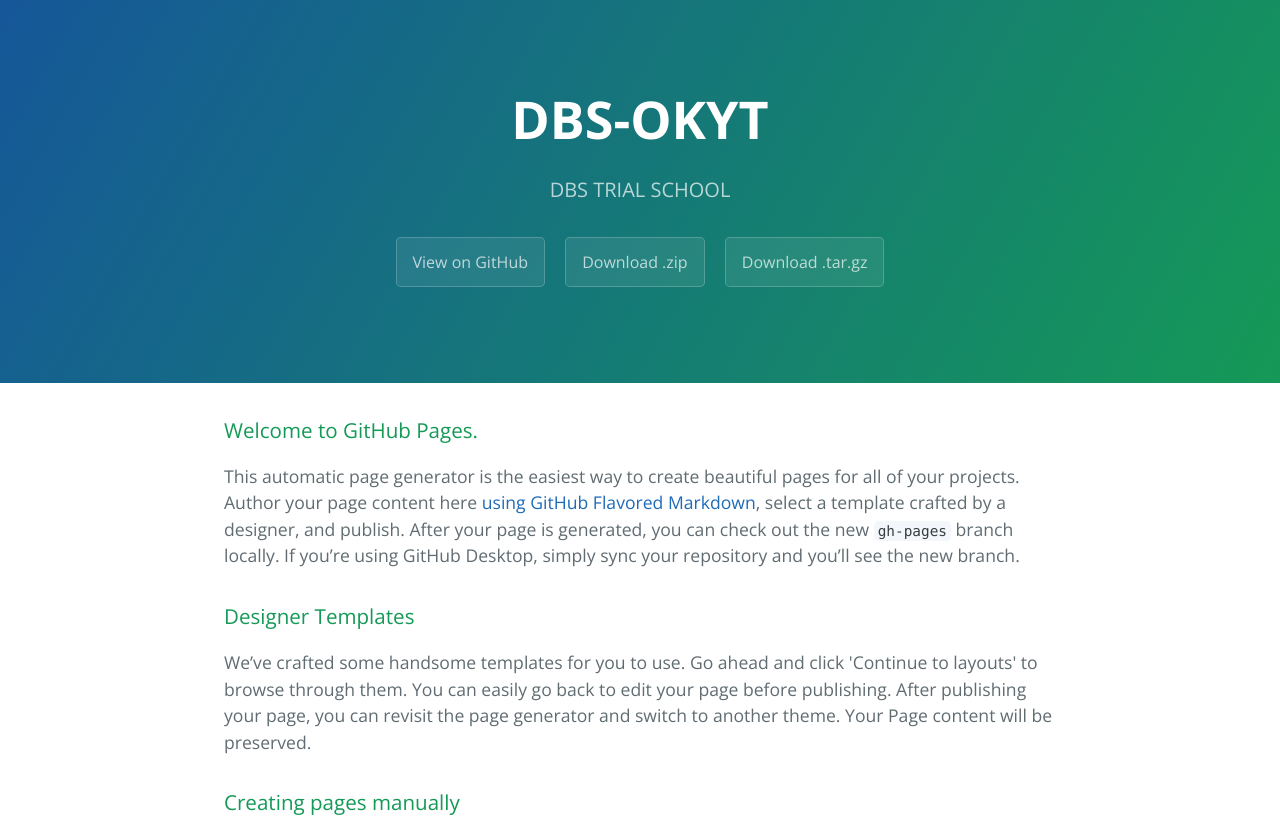
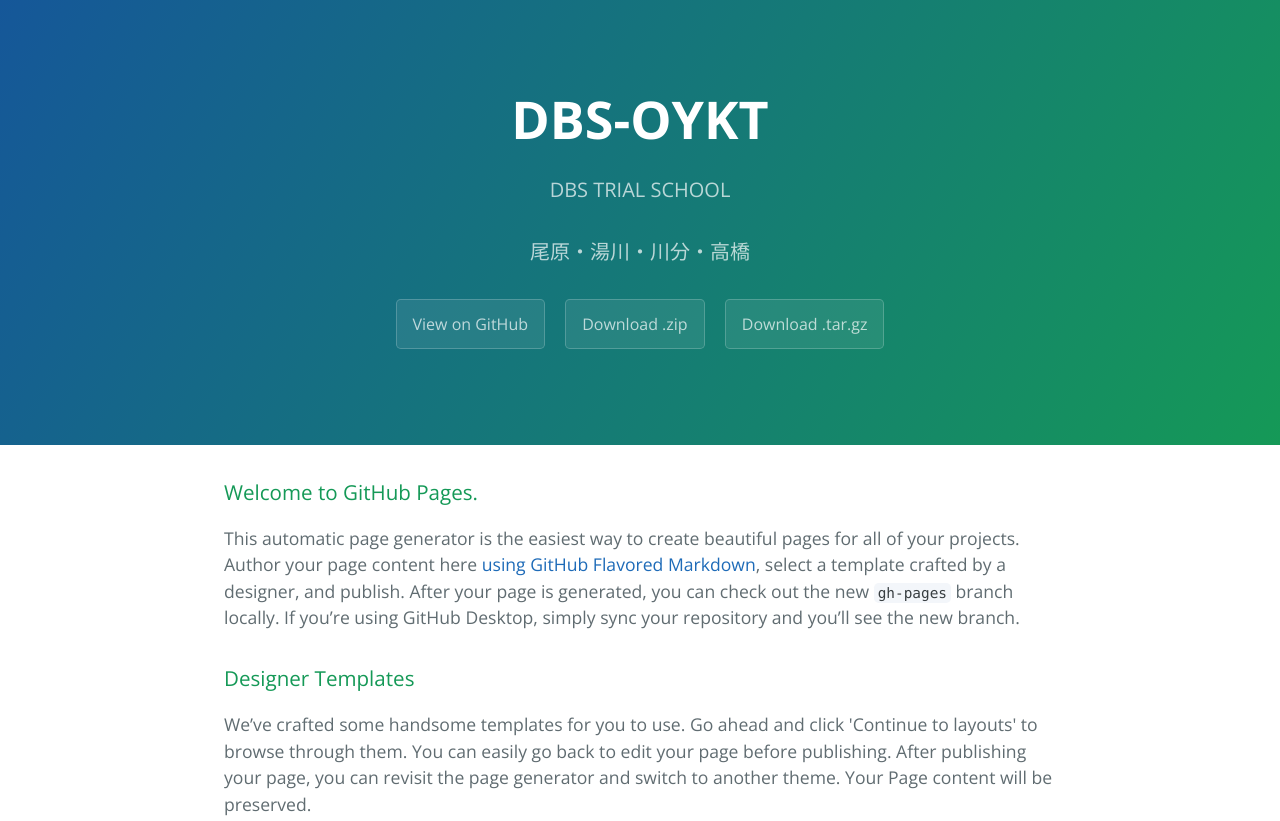
Before and after one commit to Koji-Takahashi/DBS-OYKT, a plain HTML site: page index.html in a window 1280 px wide. Shown: the top 821 px of the page. Drawn offline with nearby package versions, Linux system fonts and the light colour scheme.

Commit message:
Revert "update"
This reverts commit 1c17b6375f5d0786625f02ed8852e77376787043.

```diff
--- a/index.html
+++ b/index.html
@@ -11,9 +11,10 @@
   </head>
   <body>
     <section class="page-header">
-      <h1 class="project-name">DBS-OKYT</h1>
+      <h1 class="project-name">DBS-OYKT</h1>
       <h2 class="project-tagline">DBS TRIAL SCHOOL</h2>
-      <a href="https://github.com/Koji-Takahashi/Dbs-oykt" class="btn">View on GitHub</a>
+      <h2 class="project-tagline">尾原・湯川・川分・高橋</h2>
+      <a href="https://github.com/Koji-Takahashi/DBS-OYKT" class="btn">View on GitHub</a>
       <a href="https://github.com/Koji-Takahashi/DBS-OYKT/zipball/master" class="btn">Download .zip</a>
       <a href="https://github.com/Koji-Takahashi/DBS-OYKT/tarball/master" class="btn">Download .tar.gz</a>
     </section>
```
